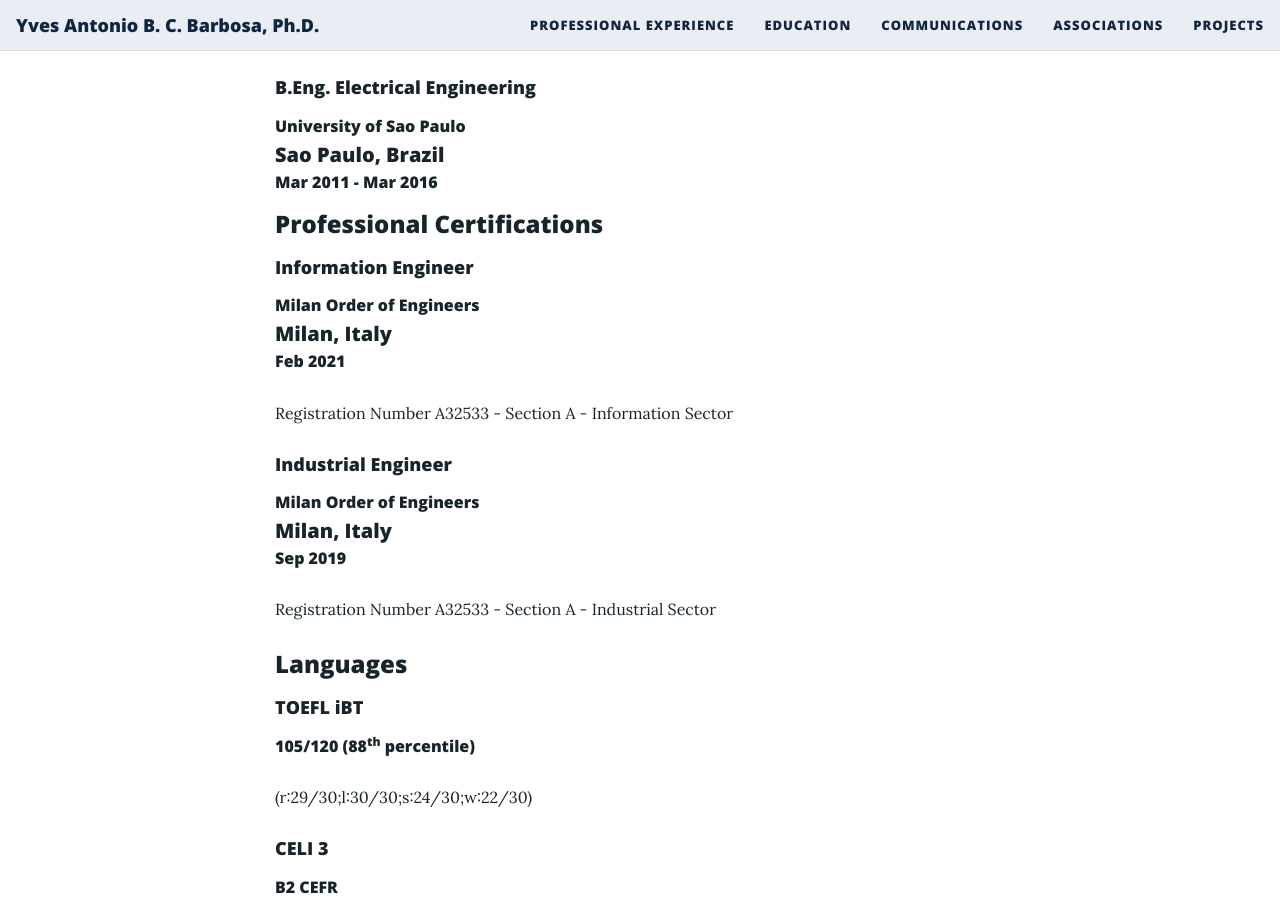
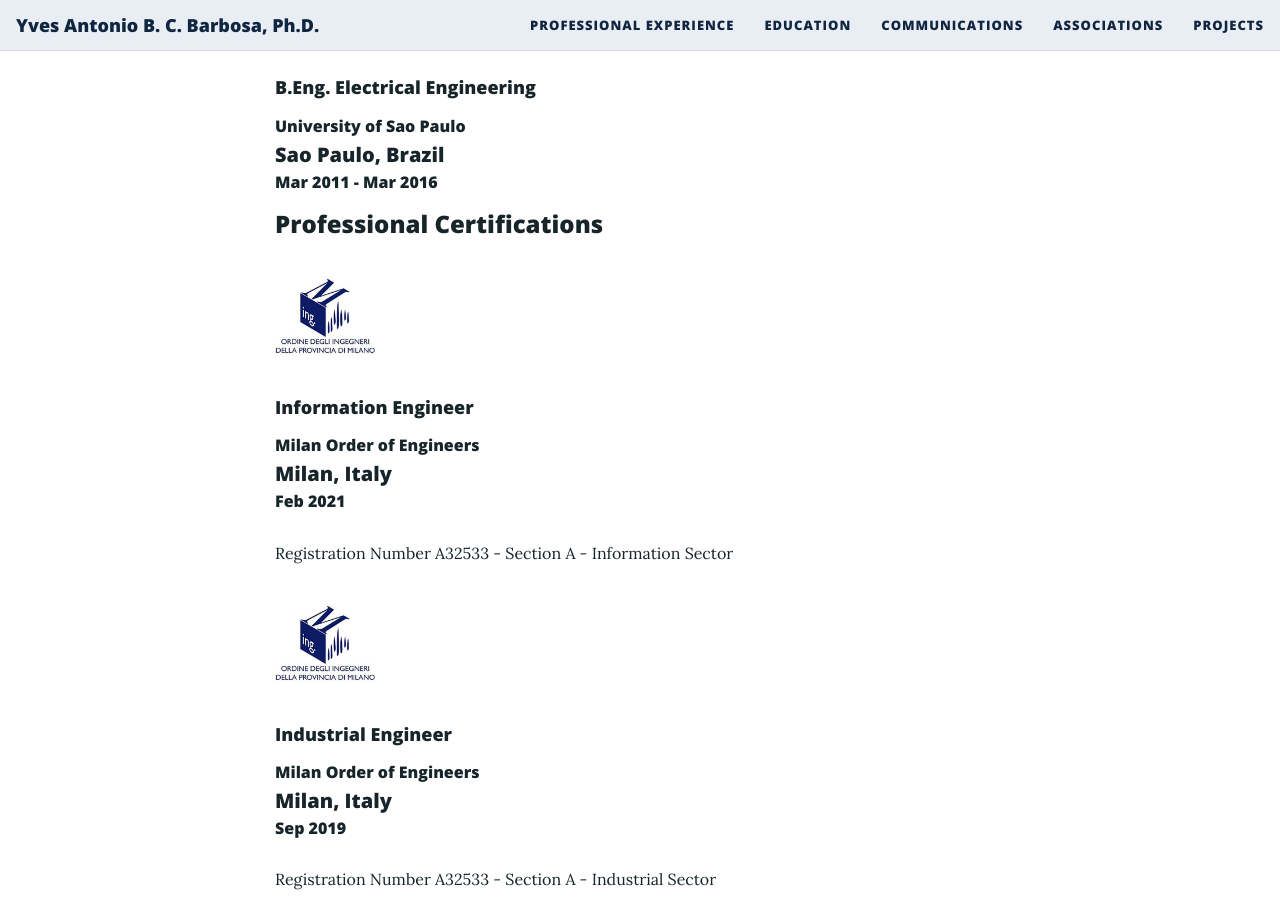
Before and after one commit to yvesantonio/yvesantonio.github.io, a Jekyll site: the page built from myeducation.md, in a window 1280 px wide and 900 px high, scrolled down 1828 px. Built offline with Jekyll 4.4.1, drawn with Linux system fonts in a browser that asks for light colours; nearby versions of some CDN libraries.

Commit message:
Update website images.

```diff
--- a/myeducation.md
+++ b/myeducation.md
@@ -52,11 +52,15 @@ The MSc programme in Automation and Control Engineering aims at training special
 
 ## Professional Certifications
 
+<img style="align: right;" src="{{ url }}/assets/img/ORD-ING-MILANO.jpg" height="100">
+
 ### Information Engineer
 #### Milan Order of Engineers
 ##### Milan, Italy
 ###### Feb 2021
 Registration Number A32533 - Section A - Information Sector
+
+<img style="align: right;" src="{{ url }}/assets/img/ORD-ING-MILANO.jpg" height="100">
 
 ### Industrial Engineer
 #### Milan Order of Engineers
```
Also changed, not shown: assets/img/ORD-ING-MILANO.jpg (added).
